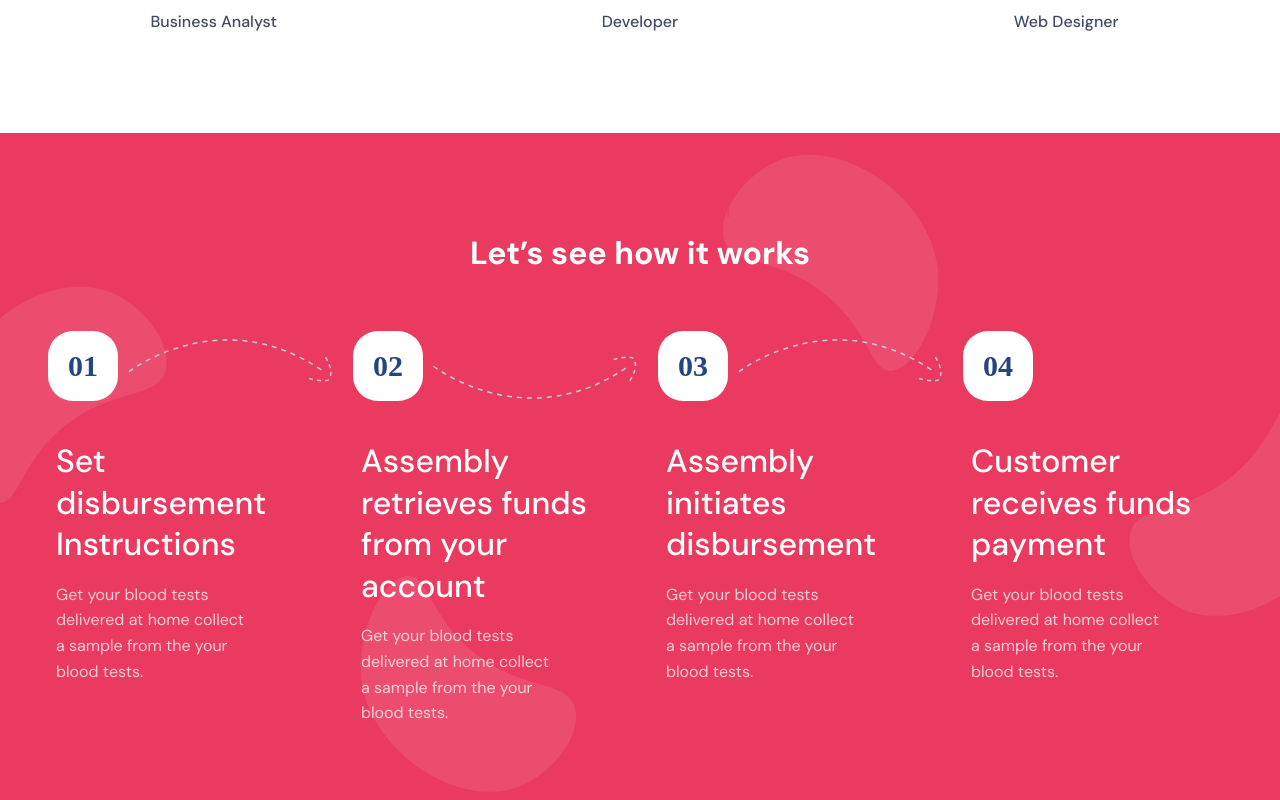
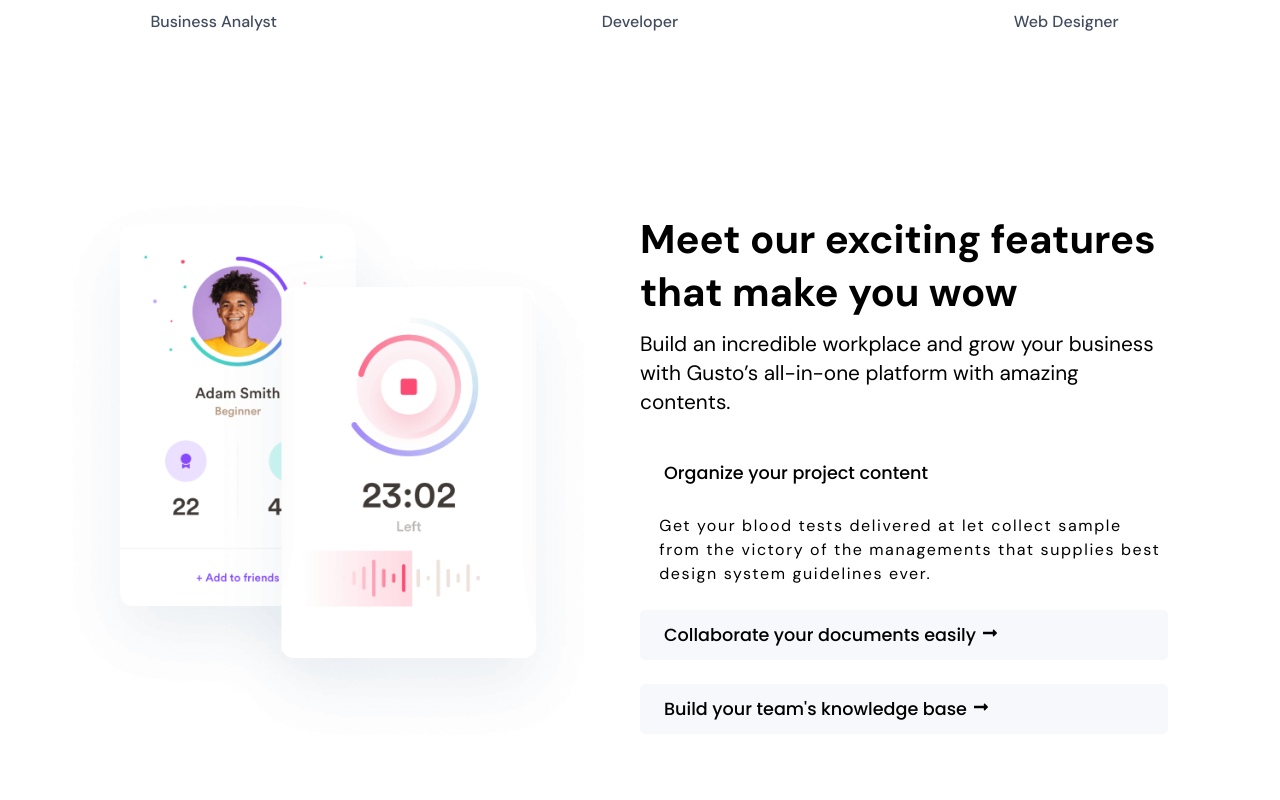
Before and after one commit to Anmol-Baranwal/WaitSmart, a Next.js app: page / in a window 1280 px wide. Shown: the part 1960-2760 px from the top of the page. Built offline with nearby package versions, Linux system fonts and the light colour scheme.

Commit message:
minor update

```diff
--- a/components/SectionHeading/SectionHeading.js
+++ b/components/SectionHeading/SectionHeading.js
@@ -5,7 +5,7 @@ import Image from "next/image";
 const SectionHeading = ({ title, description, emoji, ...props }) => {
   return (
     <Box className={styles.heading} {...props}>
-      <Heading className={styles.title}>
+      <Heading className={styles.title} as="h2">
         {emoji && <span>{title}</span>}
         {emoji && <Image src={emoji} alt="emoji" className={styles.emoji} />}
         {!emoji && title}
--- a/pages/index.js
+++ b/pages/index.js
@@ -7,6 +7,8 @@ import Footer from "@/components/Footer/Footer";
 import TechStack from "@/components/TechStack/TechStack";
 import Team from "@/components/Team/Team";
 import WorkFlow from "@/components/Workflow/workflow";
+// import Testimonial from "@/components/Testimonial/Testimonial";
+import ExcitingFeatures from "@/components/ExcitingFeatures/ExcitingFeatures";
 
 export default function Home() {
   return (
@@ -22,6 +24,8 @@ export default function Home() {
         <Services />
         <TechStack />
         <Team />
+        {/* <Testimonial /> */}
+        <ExcitingFeatures />
         <WorkFlow />
         <Subscribe />
         <Footer />
```
